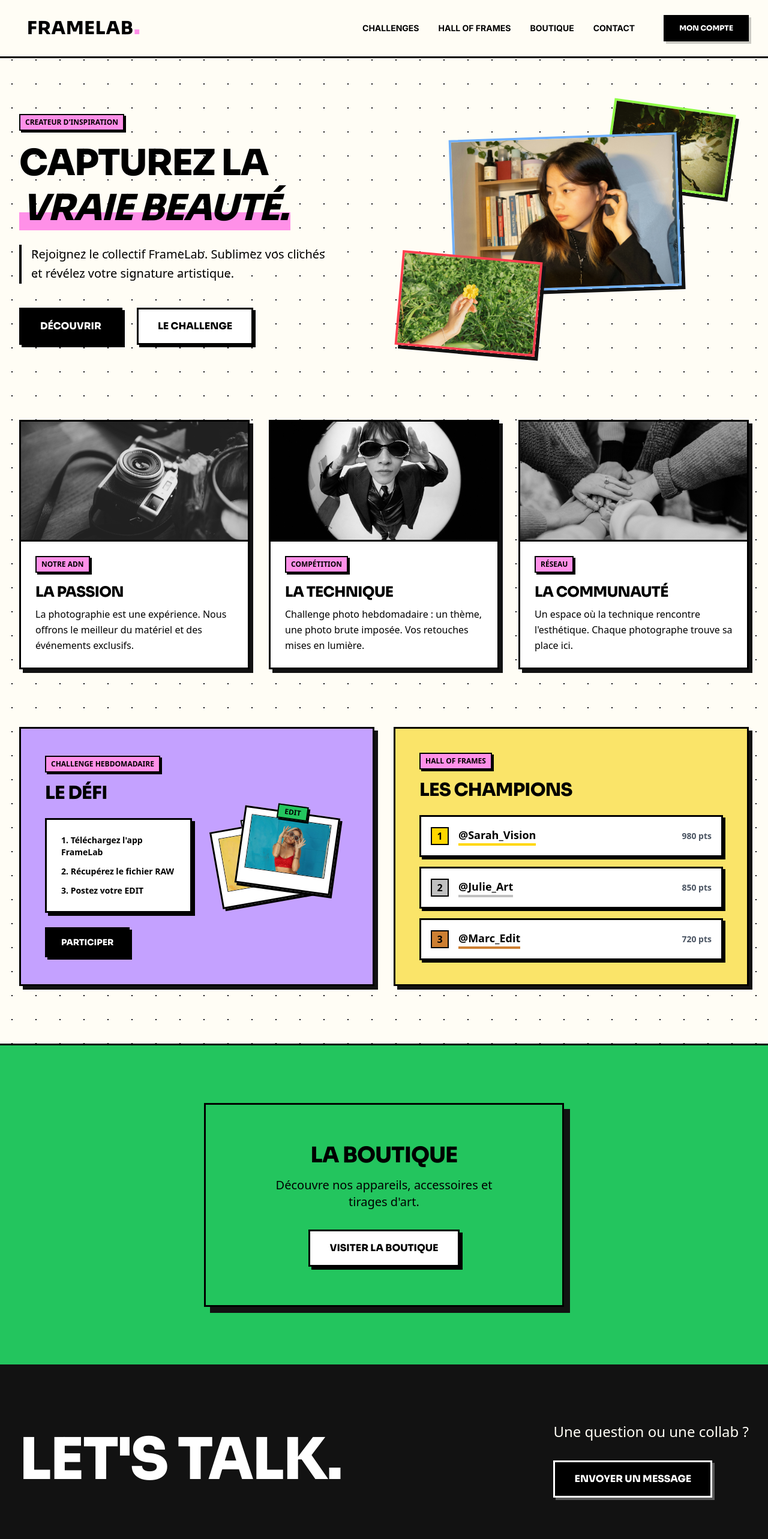
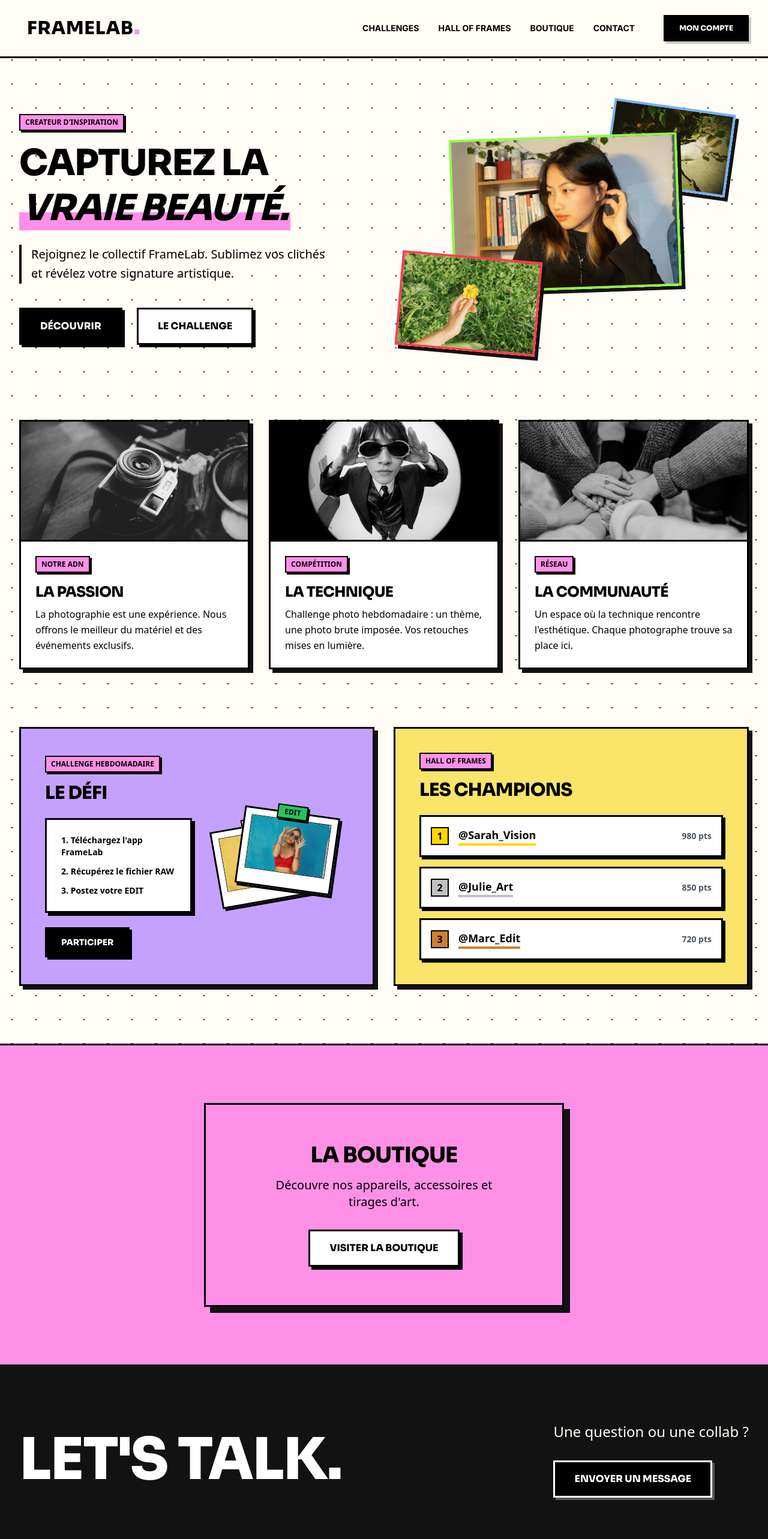
Before and after one commit to matmathmat/framelab-front, a SvelteKit app: page / in a window 1280 px wide. Shown: the top 2566 px of the page at 60% size. Built offline with nearby package versions, Linux system fonts and the light colour scheme.

Commit message:
enleve neo green + mets les contours des photos dans l'ordre rgb

```diff
--- a/src/routes/+page.svelte
+++ b/src/routes/+page.svelte
@@ -43,13 +43,13 @@
     <div class="flex-1 h-[500px] relative flex items-center justify-center mt-10">
       <div class="relative w-full h-full">
         <img src={heroMain}
-             class="absolute w-[65%] left-[15%] top-[15%] z-10 border-4 border-[rgb(112,176,250)] shadow-neo object-cover -rotate-2"
+             class="absolute w-[65%] left-[15%] top-[15%] z-10 border-4 border-[rgb(142,252,69)] shadow-neo object-cover -rotate-2"
              alt="Main Visual">
         <img src={heroFloat1}
              class="absolute w-[40%] top-[55%] left-0 z-20 border-4 border-[rgb(255,62,78)] shadow-neo object-cover rotate-[5deg]"
              alt="Detail 1">
         <img src={heroFloat2}
-             class="absolute w-[35%] top-[5%] right-[5%] z-0 border-4 border-[rgb(142,252,69)] shadow-neo object-cover rotate-[8deg]"
+             class="absolute w-[35%] top-[5%] right-[5%] z-0 border-4 border-[rgb(112,176,250)] shadow-neo object-cover rotate-[8deg]"
              alt="Detail 2">
       </div>
     </div>
@@ -200,10 +200,10 @@
   </section>
 
   <!-- Section Boutique -->
-  <section class="relative py-24 px-8 flex items-center justify-center overflow-hidden bg-neo-green border-t-[3px] border-black">
+  <section class="relative py-24 px-8 flex items-center justify-center overflow-hidden bg-neo-pink border-t-[3px] border-black">
     <div class="absolute top-0 left-0 w-full h-full bg-cover opacity-15 z-0"></div>
 
-    <div class="relative z-10 bg-neo-green p-16 px-24 border-[3px] border-black shadow-neo-xl text-center max-w-[600px] w-full">
+    <div class="relative z-10 bg-neo-pink p-16 px-24 border-[3px] border-black shadow-neo-xl text-center max-w-[600px] w-full">
       <h2 class="font-sora font-extrabold text-4xl uppercase tracking-tight mb-4">La Boutique</h2>
       <p class="mb-8 text-xl font-medium">Découvre nos appareils, accessoires et tirages d'art.</p>
 
```
